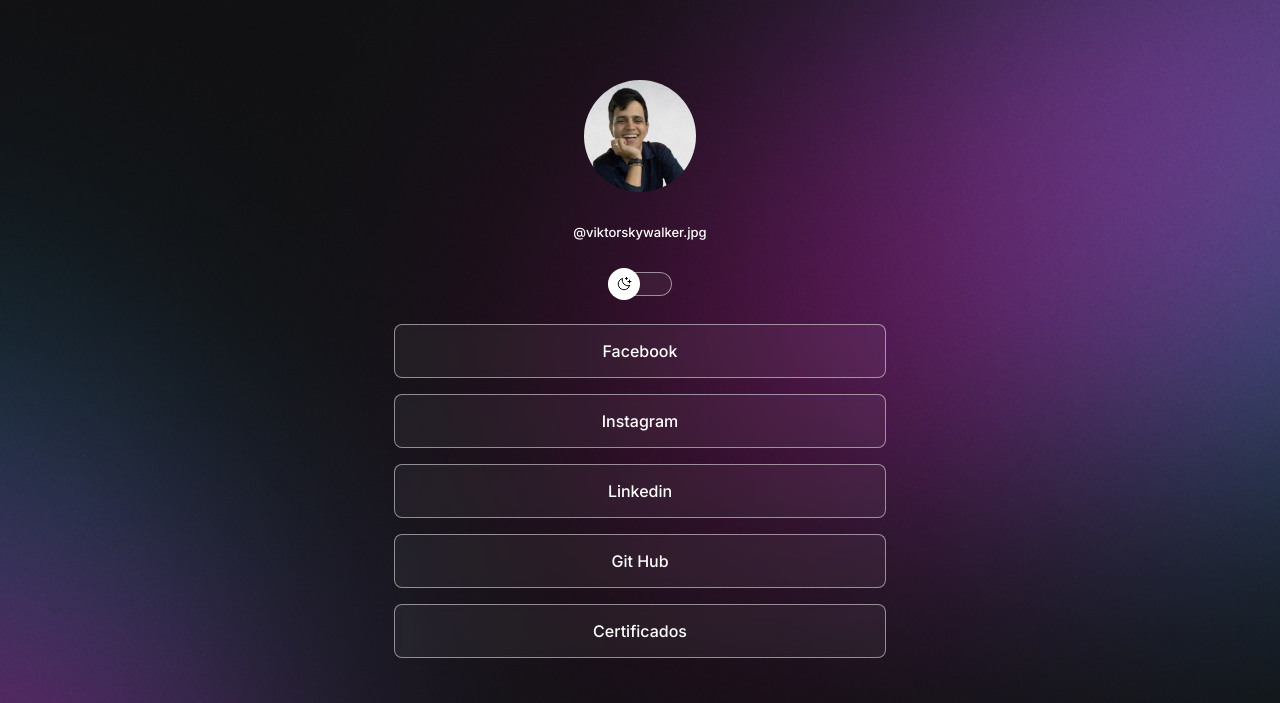
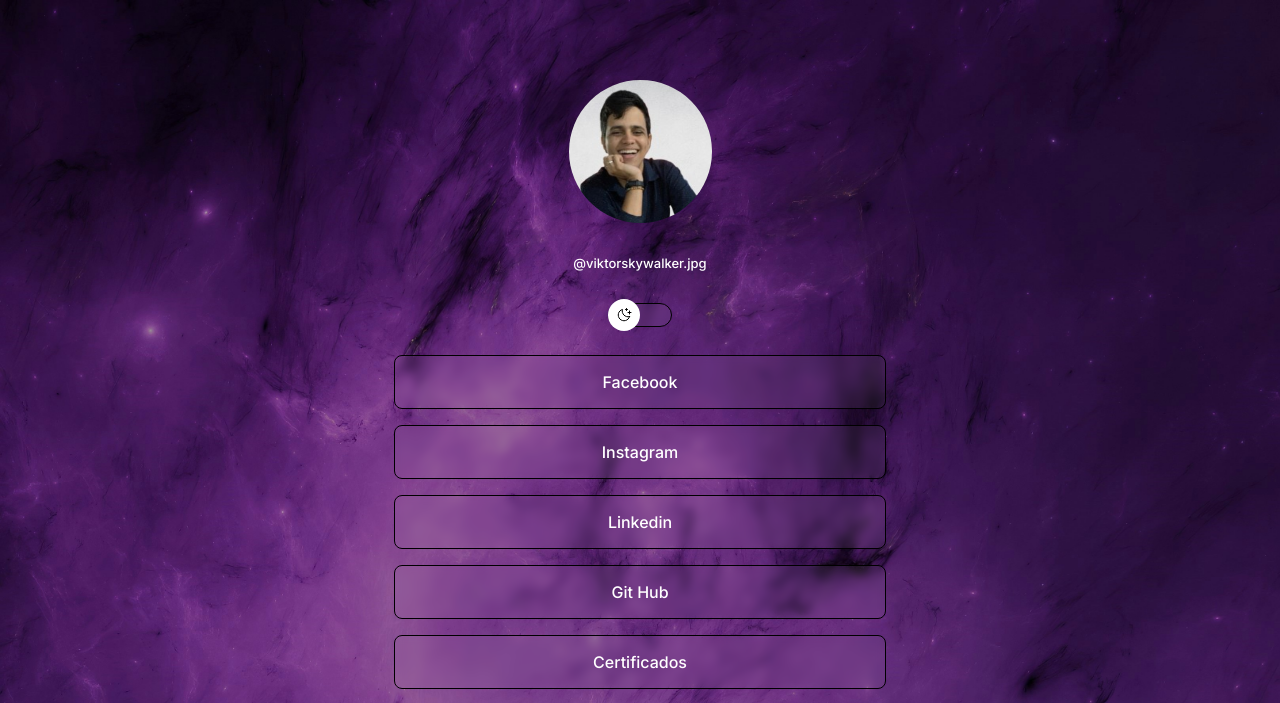
Before and after one commit to Viktor951/projetoportifolio-, a plain HTML site: page index.html in a window 1280 px wide. Shown: the top 703 px of the page. Drawn offline with nearby package versions, Linux system fonts and the light colour scheme.

Commit message:
addwallpaper

```diff
--- a/style.css
+++ b/style.css
@@ -6,8 +6,8 @@
 
    :root{
         --text-color: white;
-        --bg-url: url(./assets/bg-desktop.jpg);
-        --stroke-color: rgba(255, 255, 255, 0.5);
+        --bg-url: url(./assets/purplewallpaper.jpg);
+        --stroke-color: black;
         --surface-color: rgba(255, 255, 255, 0.05);
         --surface-color-hover: rgba(0, 0, 0, 0.02);
         --hightlight-color: rgba(255, 255, 255, 0.2);
@@ -50,6 +50,8 @@
      text-align: center; /*centraliza elemento no cetro do bloco */
      padding: 24px;
 
+
+
    }
    #switch {
     position: relative;
@@ -91,10 +93,11 @@
     border-radius: 9999px;
     }
    #profile img {
-     width: 112px;
+     width: 143px;
      margin: auto;
      border-radius: 100px; /* Adicionar borda aredonada no escopo da imagem */
      padding: auto;
+
    }
    #profile p {
      font-weight: 500;
```
